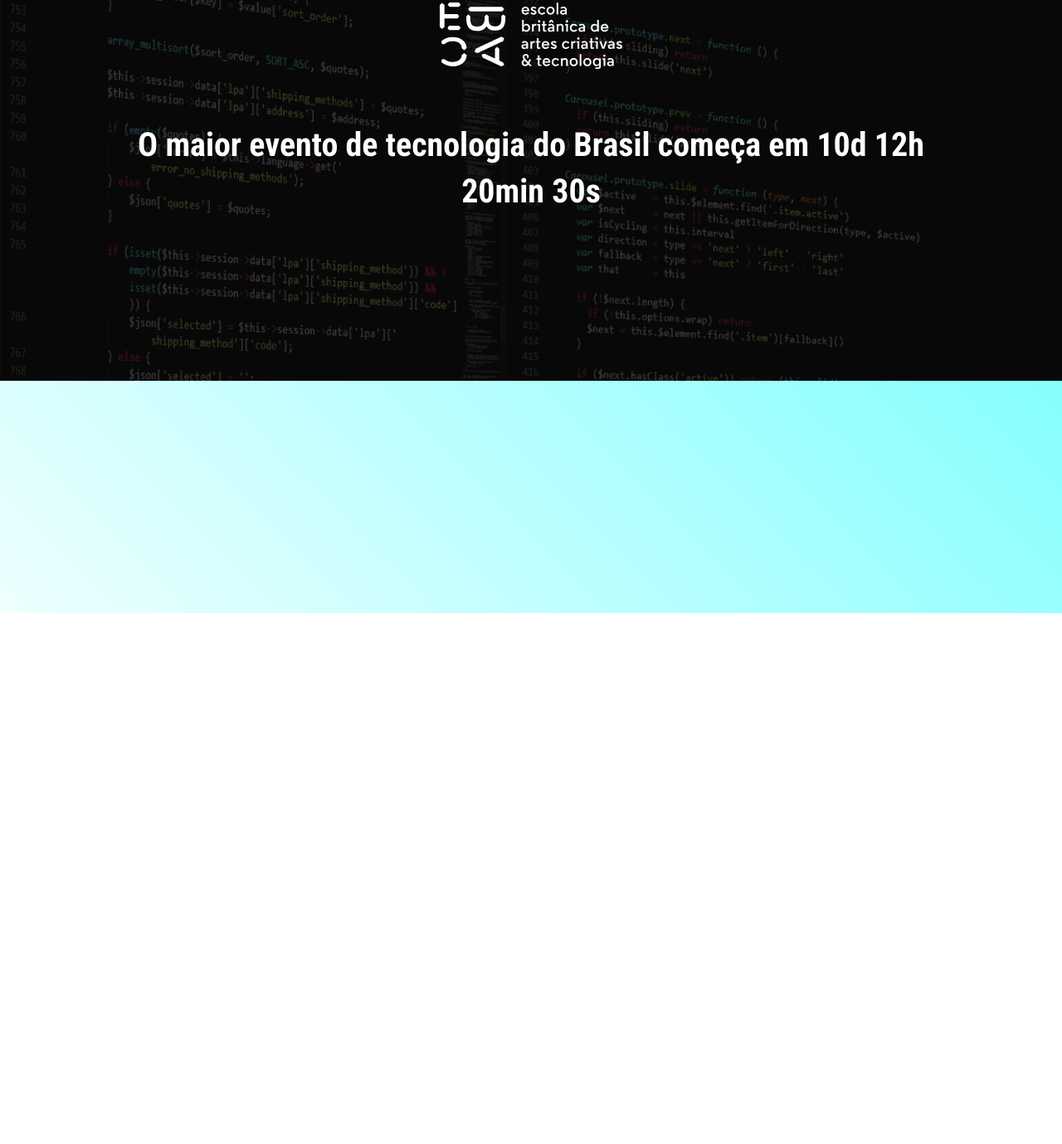
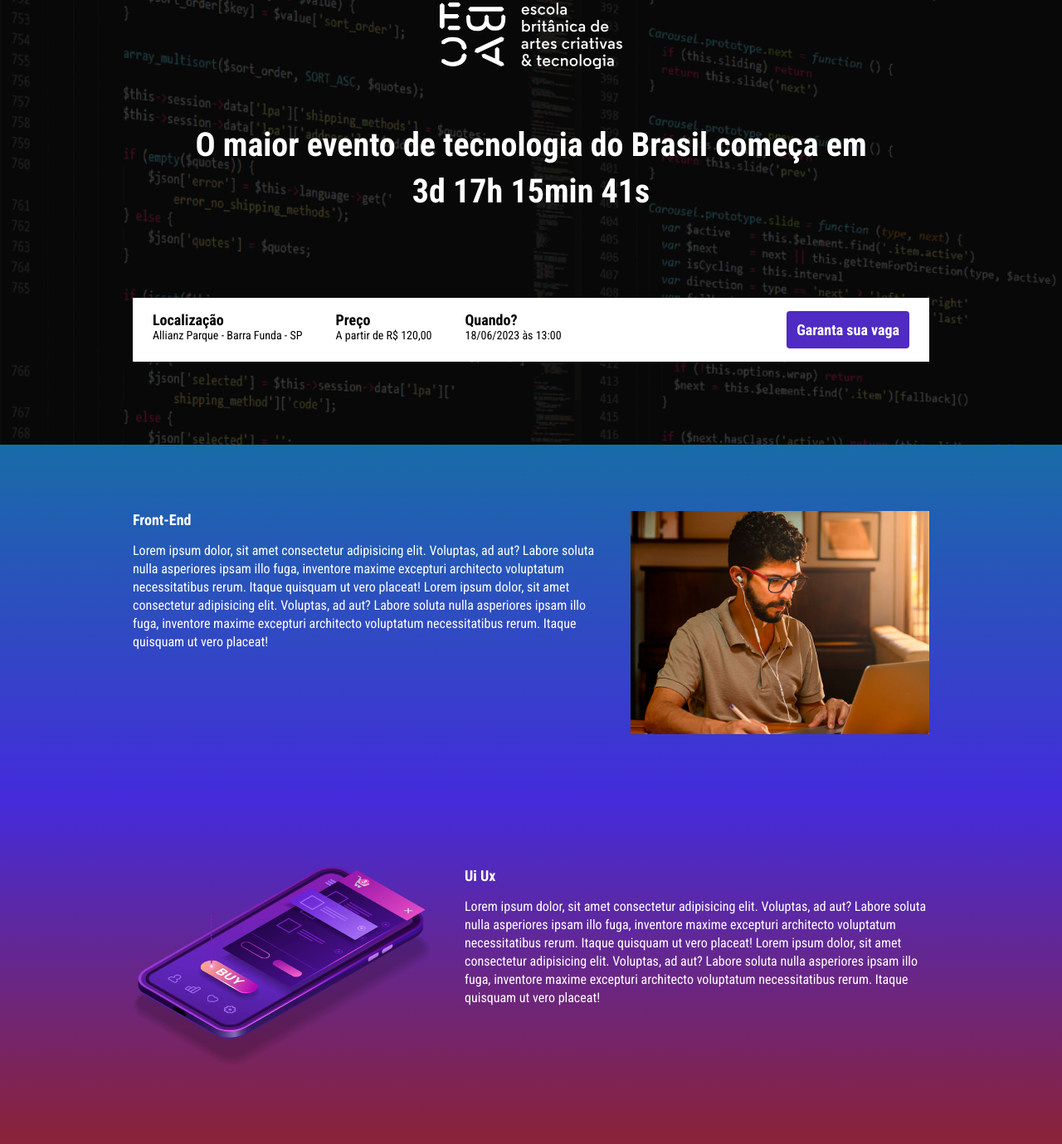
Before and after one commit to lucaswanderosck/ebac-tech-talks, a website built with Parcel: page src/index.html in a window 1280 px wide. Shown: the part 61-1440 px from the top of the page at 83% size. Before the commit the page ends 800 px from the top, so only its background shows below. Built offline with nearby package versions, Linux system fonts and the light colour scheme.

Commit message:
criando a contagem regressiva

```diff
--- a/package.json
+++ b/package.json
@@ -2,9 +2,9 @@
   "name": "ebac_talks",
   "version": "1.0.0",
   "description": "",
-  "main": "index.js",
   "scripts": {
     "dev": "parcel src/index.html src/scripts/main.js src/styles/main.scss",
+    "build": "parcel build src/index.html",
     "test": "echo \"Error: no test specified\" && exit 1"
   },
   "keywords": [],
--- a/src/index.html
+++ b/src/index.html
@@ -4,17 +4,111 @@
     <meta charset="UTF-8" />
     <meta name="viewport" content="width=device-width, initial-scale=1.0" />
     <title>EBAC | Tech Talks</title>
+
+    <!-- css -->
     <link rel="stylesheet" href="./styles/main.scss" />
+
+    <!-- sos -->
+    <link rel="stylesheet" href="https://unpkg.com/aos@next/dist/aos.css" />
   </head>
   <body>
     <header class="hero">
       <div class="container">
         <img class="hero__logo" src="./images/ebac_logo.svg" alt="EBAC" />
         <p class="hero__text">
-          O maior evento de tecnologia do Brasil começa em 10d 12h 20min 30s
+          O maior evento de tecnologia do Brasil começa em
+          <br />
+          <span id="contador"></span>
         </p>
+        <div class="infos-bar">
+          <ul class="infos-bar__infos">
+            <li class="infos-bar__infos__item">
+              <b>Localização</b>
+              Allianz Parque - Barra Funda - SP
+            </li>
+            <li class="infos-bar__infos__item">
+              <b>Preço</b>
+              A partir de R$ 120,00
+            </li>
+            <li class="infos-bar__infos__item">
+              <b>Quando?</b>
+              18/06/2023 às 13:00
+            </li>
+          </ul>
+          <a class="button button--primary" href="#">Garanta sua vaga</a>
+        </div>
       </div>
     </header>
+    <section class="event event--frontend">
+      <div class="container" data-aos="fade-right">
+        <div class="event__details">
+          <h2 class="event__details__title">Front-End</h2>
+          <p class="event__details__text">
+            Lorem ipsum dolor, sit amet consectetur adipisicing elit. Voluptas,
+            ad aut? Labore soluta nulla asperiores ipsam illo fuga, inventore
+            maxime excepturi architecto voluptatum necessitatibus rerum. Itaque
+            quisquam ut vero placeat! Lorem ipsum dolor, sit amet consectetur
+            adipisicing elit. Voluptas, ad aut? Labore soluta nulla asperiores
+            ipsam illo fuga, inventore maxime excepturi architecto voluptatum
+            necessitatibus rerum. Itaque quisquam ut vero placeat!
+          </p>
+        </div>
+        <img class="event__image" src="./images/frontend.png" alt="frontend" />
+      </div>
+    </section>
+    <section class="event event--ux-ui event--image-left">
+      <div class="container" data-aos="fade-left">
+        <div class="event__details">
+          <h2 class="event__details__title">Ui Ux</h2>
+          <p class="event__details__text">
+            Lorem ipsum dolor, sit amet consectetur adipisicing elit. Voluptas,
+            ad aut? Labore soluta nulla asperiores ipsam illo fuga, inventore
+            maxime excepturi architecto voluptatum necessitatibus rerum. Itaque
+            quisquam ut vero placeat! Lorem ipsum dolor, sit amet consectetur
+            adipisicing elit. Voluptas, ad aut? Labore soluta nulla asperiores
+            ipsam illo fuga, inventore maxime excepturi architecto voluptatum
+            necessitatibus rerum. Itaque quisquam ut vero placeat!
+          </p>
+        </div>
+        <img class="event__image" src="./images/ui-ux.png" alt="ui-ux" />
+      </div>
+    </section>
+    <section class="event event--data-science">
+      <div class="container" data-aos="fade-right">
+        <div class="event__details">
+          <h2 class="event__details__title">Data Science</h2>
+          <p class="event__details__text">
+            Lorem ipsum dolor, sit amet consectetur adipisicing elit. Voluptas,
+            ad aut? Labore soluta nulla asperiores ipsam illo fuga, inventore
+            maxime excepturi architecto voluptatum necessitatibus rerum. Itaque
+            quisquam ut vero placeat! Lorem ipsum dolor, sit amet consectetur
+            adipisicing elit. Voluptas, ad aut? Labore soluta nulla asperiores
+            ipsam illo fuga, inventore maxime excepturi architecto voluptatum
+            necessitatibus rerum. Itaque quisquam ut vero placeat!
+          </p>
+        </div>
+        <img class="event__image" src="./images/data.png" alt="datascience" />
+      </div>
+    </section>
+    <section class="event event--backend event--image-left">
+      <div class="container" data-aos="fade-left">
+        <div class="event__details">
+          <h2 class="event__details__title">Back-End</h2>
+          <p class="event__details__text">
+            Lorem ipsum dolor, sit amet consectetur adipisicing elit. Voluptas,
+            ad aut? Labore soluta nulla asperiores ipsam illo fuga, inventore
+            maxime excepturi architecto voluptatum necessitatibus rerum. Itaque
+            quisquam ut vero placeat! Lorem ipsum dolor, sit amet consectetur
+            adipisicing elit. Voluptas, ad aut? Labore soluta nulla asperiores
+            ipsam illo fuga, inventore maxime excepturi architecto voluptatum
+            necessitatibus rerum. Itaque quisquam ut vero placeat!
+          </p>
+        </div>
+        <img class="event__image" src="./images/backend.png" alt="backend" />
+      </div>
+    </section>
+
+    <script src="https://unpkg.com/aos@next/dist/aos.js"></script>
     <script src="./scripts/main.js"></script>
   </body>
 </html>
--- a/src/scripts/main.js
+++ b/src/scripts/main.js
@@ -1 +1,29 @@
-console.log("ola parcel");
+AOS.init();
+
+const dataEvento = new Date("Jun 18, 2023, 13:00:00");
+const timeStampEvento = dataEvento.getTime();
+
+const contaHoras = setInterval(function () {
+  const agora = new Date();
+  const timeStampAtual = agora.getTime();
+
+  const distanciaEvento = timeStampEvento - timeStampAtual;
+
+  const diaEmMS = 1000 * 60 * 60 * 24;
+  const horasEmMS = 1000 * 60 * 60;
+  const minutoEmMS = 1000 * 60;
+
+  const diasEvento = Math.floor(distanciaEvento / diaEmMS);
+  const horasEvento = Math.floor((distanciaEvento % diaEmMS) / horasEmMS);
+  const minutosEvento = Math.floor((distanciaEvento % horasEmMS) / minutoEmMS);
+  const segundosEvento = Math.floor((distanciaEvento % minutoEmMS) / 1000);
+
+  document.getElementById(
+    "contador"
+  ).innerHTML = `${diasEvento}d ${horasEvento}h ${minutosEvento}min ${segundosEvento}s`;
+
+  if (distanciaEvento < 0) {
+    clearInterval(contaHoras);
+    document.getElementById("contador").innerHTML = `Evento Expirou`;
+  }
+}, 1000);
--- /dev/null
+++ b/src/styles/_event.scss
@@ -0,0 +1,72 @@
+@use "variables";
+
+.event {
+  padding: 80px 0;
+
+  &--frontend {
+    background-image: linear-gradient(
+      variables.$blue1 0%,
+      variables.$blue2 100%
+    );
+  }
+  &--backend {
+    background-image: linear-gradient(
+      variables.$yellow 0%,
+      variables.$pink 100%
+    );
+  }
+  &--ux-ui {
+    background-image: linear-gradient(
+      variables.$blue2 0%,
+      variables.$pink 100%
+    );
+  }
+  &--data-science {
+    background-image: linear-gradient(
+      variables.$pink 0%,
+      variables.$yellow 100%
+    );
+  }
+
+  &--image-left {
+    .container {
+      flex-direction: row-reverse;
+    }
+  }
+
+  .container {
+    display: flex;
+    gap: 40px;
+  }
+
+  &__details {
+    &__title {
+      font-size: 18px;
+      font-weight: bold;
+      margin-bottom: 16px;
+    }
+
+    &__text {
+      line-height: 22px;
+    }
+  }
+
+  &__image {
+    max-width: 360px;
+  }
+
+  @media (max-width: 640px) {
+    .container {
+      display: block;
+    }
+
+    &__image {
+      width: 100%;
+    }
+
+    &__details {
+      margin-right: 0;
+      margin-bottom: 16px;
+    }
+  }
+}
--- a/src/styles/_hero.scss
+++ b/src/styles/_hero.scss
@@ -1,3 +1,5 @@
+@use 'variables';
+
 .hero {
   padding: 64px 0 100px;
   background-image: url(../images/fundo.png);
@@ -16,7 +18,8 @@
     left: 0;
     width: 100%;
     height: 100%;
-    background-color: rgba(0, 0, 0, 0.7);
+    background-color: variables.$secundaryColor;
+    opacity: .7;
   }
 
   &__text {
--- /dev/null
+++ b/src/styles/_variables.scss
@@ -0,0 +1,9 @@
+$mainColor: #fff;
+$secundaryColor: #000;
+$bgButton: #4f2ac3;
+
+$blue1: #186CA7;
+$blue2: #442BDB;
+
+$pink: #89223B;
+$yellow: #9C791D;
--- /dev/null
+++ b/src/styles/components/_buttons.scss
@@ -0,0 +1,31 @@
+@use "../variables";
+
+.button {
+  padding: 12px;
+  font-size: 18px;
+  font-weight: bold;
+  text-decoration: none;
+  border-radius: 4px;
+  text-align: center;
+  white-space: nowrap;
+
+  &--primary {
+    color: variables.$mainColor;
+    background-color: variables.$bgButton;
+
+    &:hover {
+      background-color: lighten(variables.$bgButton, 5%);
+    }
+  }
+
+  @media (max-width: 640px) {
+    display: block;
+    width: 100%;
+  }
+
+  @media (max-width: 1024px) {
+    display: flex;
+    align-items: center;
+    justify-content: center;
+  }
+}
--- /dev/null
+++ b/src/styles/components/_infos_bar.scss
@@ -0,0 +1,41 @@
+@use '../variables';
+
+.infos-bar {
+  padding: 16px 24px;
+  background-color: variables.$mainColor;
+  display: flex;
+  justify-content: space-between;
+
+  &__infos {
+    display: flex;
+    gap: 40px;
+
+    &__item {
+      font-size: 14px;
+      color: variables.$secundaryColor;
+
+      b {
+        font-size: 18px;
+        display: block;
+        color: variables.$secundaryColor;
+      }
+    }
+  }
+
+  @media (max-width: 640px) {
+    display: block;
+
+    &__infos {
+      display: block;
+
+      &__item {
+        margin-bottom: 24px;
+      }
+    }
+  }
+  @media (max-width: 1024px) {
+    &__infos {
+      gap: 16px;
+    }
+  }
+}
--- a/src/styles/main.scss
+++ b/src/styles/main.scss
@@ -1,17 +1,21 @@
 @use "hero";
+@use "variables";
+@use "event";
+@use "components/infos_bar";
+@use "components/buttons";
 @import url("https://fonts.googleapis.com/css2?family=Roboto+Condensed:wght@300;400;700&display=swap");
 
 * {
   margin: 0;
   padding: 0;
+  color: variables.$mainColor;
   list-style: none;
   box-sizing: border-box;
   font-family: "Roboto Condensed", sans-serif;
-  color: #fff;
 }
 
-body {
-  background-image: linear-gradient(45deg, #fff 0%, #85fefe 100%);
+html {
+  scroll-behavior: smooth;
 }
 
 .container {
```
